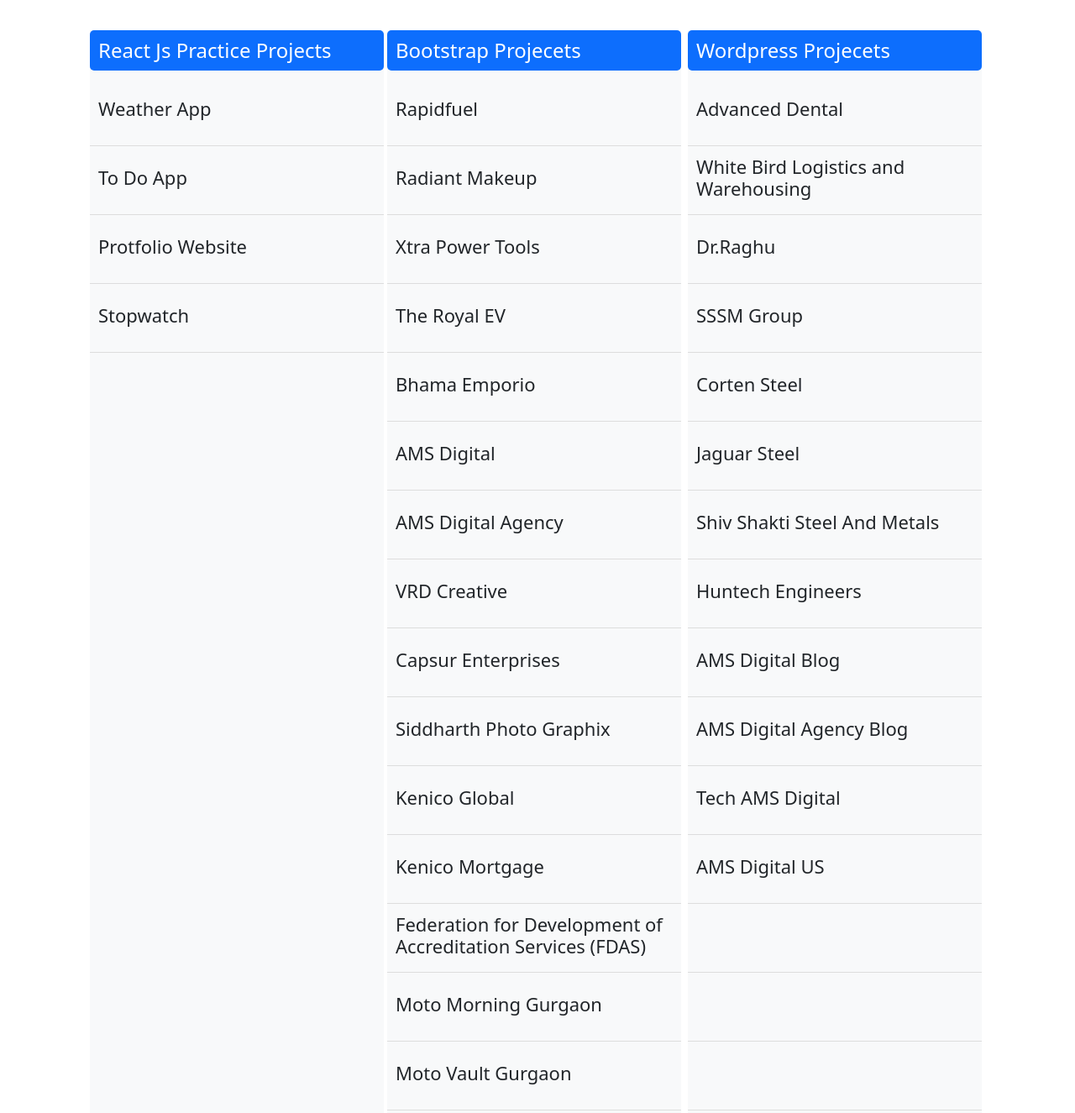
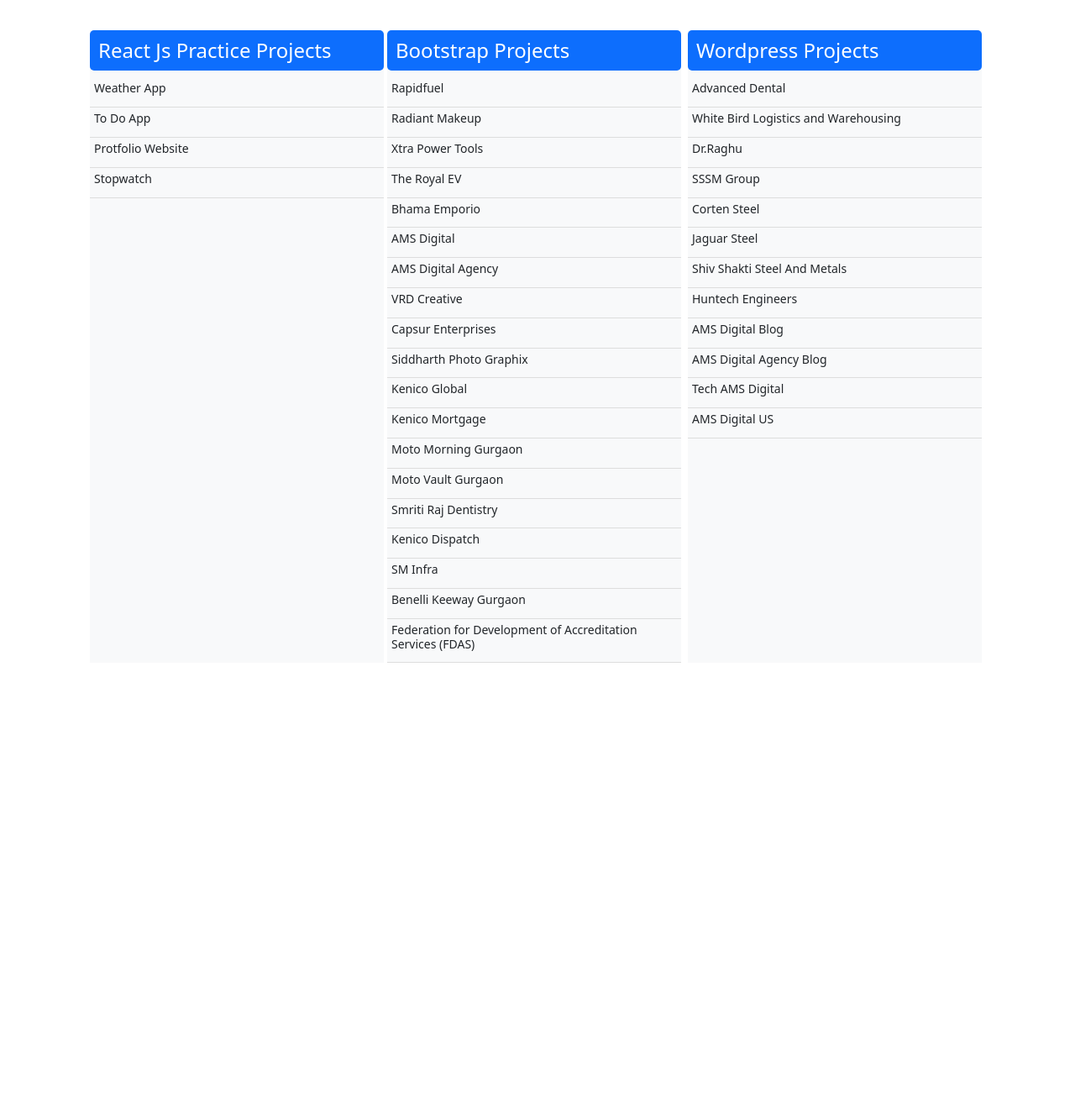
Before and after one commit to webindianlion/project-portfolio, a plain HTML site: page index.html in a window 1280 px wide. Shown: the part 480-1805 px from the top of the page at 84% size. After the commit the page ends 1269 px from the top, so only its background shows below. Drawn offline with nearby package versions, Linux system fonts and the light colour scheme.

Commit message:
text changes
text changes

```diff
--- a/css/custom.css
+++ b/css/custom.css
@@ -19,13 +19,12 @@
     border-radius: 5px;
 }
 .project-list-item {
-    padding: 10px;
+    padding: 5px;
     border-bottom: 1px solid #ddd;
-    min-height: 82px;
     display: flex;
     flex-direction: column;
     justify-content: center;
 }
 .project-list-item h3 {
-    font-size: 22px;
+    font-size: 14px;
 }
--- a/index.html
+++ b/index.html
@@ -12,7 +12,7 @@
         <link rel="stylesheet" href="./css/custom.css">
     </head>
     <body>
-
+      <div class="container">
       <div class="px-4 py-5 mt-5 text-center">
         <img class="d-block mx-auto mb-4" src="./images/vinod_thumbnil.jpg" alt="" style="border-radius: 50%;">
         <h1 class="display-5 fw-bold text-body-emphasis">Front-End Developer</h1>
@@ -37,7 +37,7 @@
         <!------------------------------------------------------------>
 
         <div class="d-flex flex-column align-items-stretch flex-shrink-0 bg-body-tertiary mx-1" style="width: 350px;">
-          <h2 class="ttl">Bootstrap Projecets</h2>
+          <h2 class="ttl">Bootstrap Projects</h2>
 
           <div class="list-group list-group-flush">
             <a href="https://rapidfuel.in/" class="project-list-item"><h3 class="">Rapidfuel</h3></a>
@@ -52,14 +52,13 @@
             <a href="https://siddharthphotographix.com" class="project-list-item"><h3 class="">Siddharth Photo Graphix</h3> </a>
             <a href="https://kenicoglobal.com/ " class="project-list-item"><h3 class="">Kenico Global</h3> </a>
             <a href="https://kenicomortgage.com" class="project-list-item"><h3 class="">Kenico Mortgage</h3> </a>
-            <a href="https://www.fdasindia.org/" class="project-list-item"><h3 class="">Federation for Development of Accreditation Services (FDAS)</h3> </a>
             <a href="https://motomorinigurgaon.in" class="project-list-item"><h3 class="">Moto Morning Gurgaon</h3> </a>
             <a href="https://motovaultgurgaon.in" class="project-list-item"><h3 class="">Moto Vault Gurgaon</h3> </a>
             <a href="https://smritirajdentistry.com" class="project-list-item"><h3 class="">Smriti Raj Dentistry</h3> </a>
             <a href="http://kenicodispatch.com/" class="project-list-item"><h3 class="">Kenico Dispatch</h3> </a>
             <a href="https://sminfra.net/" class="project-list-item"><h3 class="">SM Infra</h3> </a>
             <a href="https://benellikeewaygurgaon.in" class="project-list-item"><h3 class="">Benelli Keeway Gurgaon</h3> </a>
-
+            <a href="https://www.fdasindia.org/" class="project-list-item"><h3 class="">Federation for Development of Accreditation Services (FDAS)</h3> </a>
             <!--
             <a href="https://affle.com" class="project-list-item"><h3 class="">Affle</h3> </a>
             <a href="https://enterprise.affle.com/" class="project-list-item"><h3 class="">Enterprise Affle</h3> </a>
@@ -79,7 +78,7 @@
         <!------------------------------------------------------------>
 
         <div class="d-flex flex-column align-items-stretch flex-shrink-0 bg-body-tertiary mx-1" style="width: 350px;">
-          <h2 class="ttl">Wordpress Projecets</h2>
+          <h2 class="ttl">Wordpress Projects</h2>
 
           <div class="list-group list-group-flush">
             <a href="https://advanceddental.co.in/" class="project-list-item"><h3 class="">Advanced Dental</h3> </a>
@@ -95,10 +94,6 @@
             <a href="https://www.amsdigitalagency.com/blogs/" class="project-list-item"><h3 class="">AMS Digital Agency Blog</h3></a>
             <a href="https://www.techamsdigital.com/" class="project-list-item"><h3 class="">Tech AMS Digital</h3></a>
             <a href="https://amsdigital.us/" class="project-list-item"><h3 class="">AMS Digital US</h3></a>
-            <a href="" class="project-list-item"><h3 class=""></h3></a>
-            <a href="" class="project-list-item"><h3 class=""></h3></a>
-            <a href="" class="project-list-item"><h3 class=""></h3></a>
-
 
           </div>
         </div>
@@ -107,7 +102,7 @@
 
 
       </div>
-
+    </div>
 
 
 
```
Also changed, not shown: css/custom.js (deleted).
